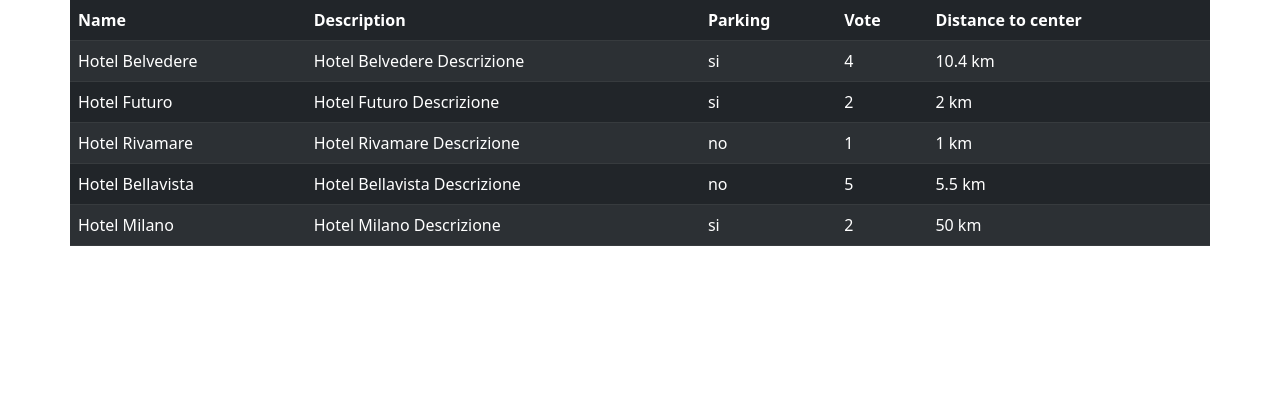
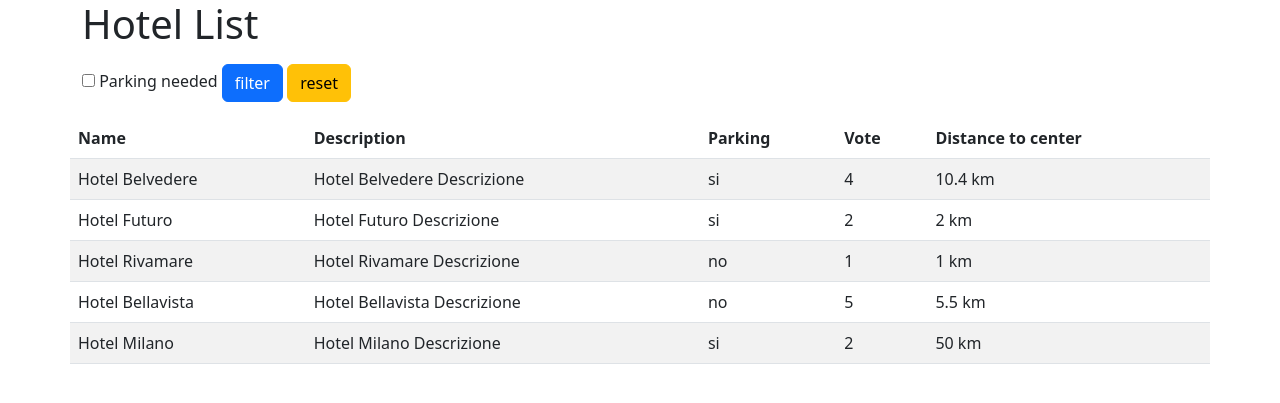
Before and after one commit to tsukigahara/php-hotel, a PHP site: page /?filterBy=1 in a window 1280 px wide. Shown: the top 403 px of the page. Run offline with PHP 8.4, Linux system fonts and the light colour scheme; some libraries are stand-ins or nearby versions.

Commit message:
added filter option

```diff
--- a/index.php
+++ b/index.php
@@ -55,13 +55,40 @@
         ],
 
     ];
+
+    // for filter by parking
+    if ($_GET["filterBy"] === 'parking') {
+        // callback function
+        function park($var)
+        {
+            return ($var['parking']);
+        };
+
+        // filter array
+        $hotelList = array_filter($hotelList, "park");
+    }
     ?>
 </head>
 
 <body>
     <div class="container">
-        <div class="row ${1| ,row-cols-2,row-cols-3, auto,justify-content-md-center,|}">
-            <table class="table table-dark table-striped">
+        <h1>Hotel List</h1>
+        <div class="row my-3">
+            <!-- form -->
+            <form action="">
+                <!-- input -->
+                <input type="checkbox" name="filterBy" value="parking" id="">
+                <label for="filterBy">Parking needed</label>
+
+                <!-- button -->
+                <button type="submit" class="btn btn-primary">filter</button>
+                <button type="reset" class="btn btn-warning">reset</button>
+            </form>
+        </div>
+        <div class="row">
+
+            <!-- table -->
+            <table class="table table-striped">
                 <thead>
                     <tr>
                         <th scope="col">Name</th>
@@ -73,8 +100,6 @@
                 </thead>
                 <tbody>
                     <?php
-
-
                     // foreach in hotel list
                     foreach ($hotelList as $hotel) {
 
```
